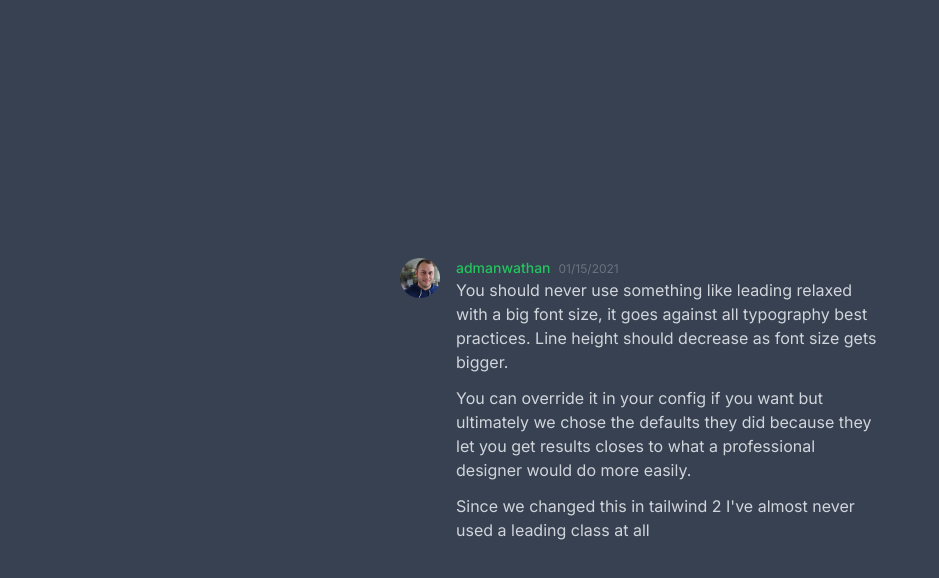
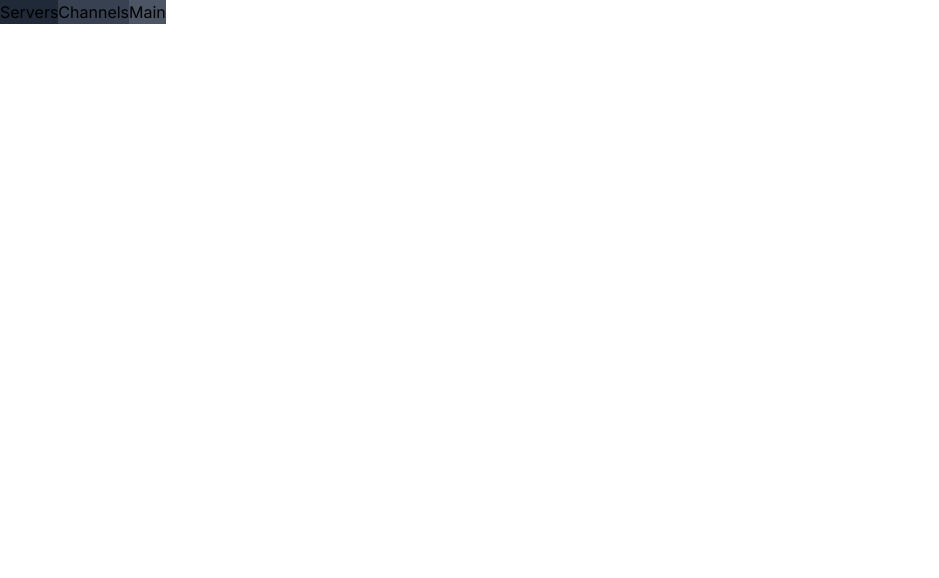
Before and after one commit to midcenturydude7/nextjs-radix-ui-tailwind-mastery, a Next.js app: page / in a window 1280 px wide. Shown: the top 578 px of the page, without its empty margins (0-939 px from the left). Built offline with nearby package versions, Linux system fonts and the light colour scheme.

Commit message:
Initial file setup for scaffolding lesson

```diff
--- a/app/page.tsx
+++ b/app/page.tsx
@@ -2,44 +2,10 @@ import Image from "next/image";
 
 export default function Home() {
   return (
-    <div className="flex min-h-screen items-center justify-center bg-gray-700 text-white">
-      <div className="max-w-lg">
-        <div className="flex cursor-pointer px-4 py-1 hover:bg-gray-800 hover:bg-opacity-30">
-          <Image
-            src="/adamwathan.jpeg"
-            width={460}
-            height={460}
-            alt="Pic of Adam"
-            className="mr-4 h-10 w-10 rounded-full"
-          />
-          <div>
-            <p className="flex items-baseline">
-              <span className="mr-2 text-sm font-medium text-green-500">
-                admanwathan
-              </span>
-              <span className="text-xs text-gray-500">01/15/2021</span>
-            </p>
-            <p className="text-gray-300">
-              You should never use something like leading relaxed with a big
-              font size, it goes against all typography best practices. Line
-              height should decrease as font size gets bigger.
-            </p>
-          </div>
-        </div>
-        <div className="mt-1 cursor-pointer px-4 py-1 hover:bg-gray-800 hover:bg-opacity-30">
-          <p className="pl-14 text-gray-300">
-            You can override it in your config if you want but ultimately we
-            chose the defaults they did because they let you get results closes
-            to what a professional designer would do more easily.
-          </p>
-        </div>
-        <div className="mt-1 cursor-pointer px-4 py-1 hover:bg-gray-800 hover:bg-opacity-30">
-          <p className="pl-14 text-gray-300">
-            Since we changed this in tailwind 2 I&apos;ve almost never used a leading
-            class at all
-          </p>
-        </div>
-      </div>
+    <div className="flex">
+      <div className="bg-gray-800">Servers</div>
+      <div className="bg-gray-700">Channels</div>
+      <div className="bg-gray-600">Main</div>
     </div>
   );
 }
```
